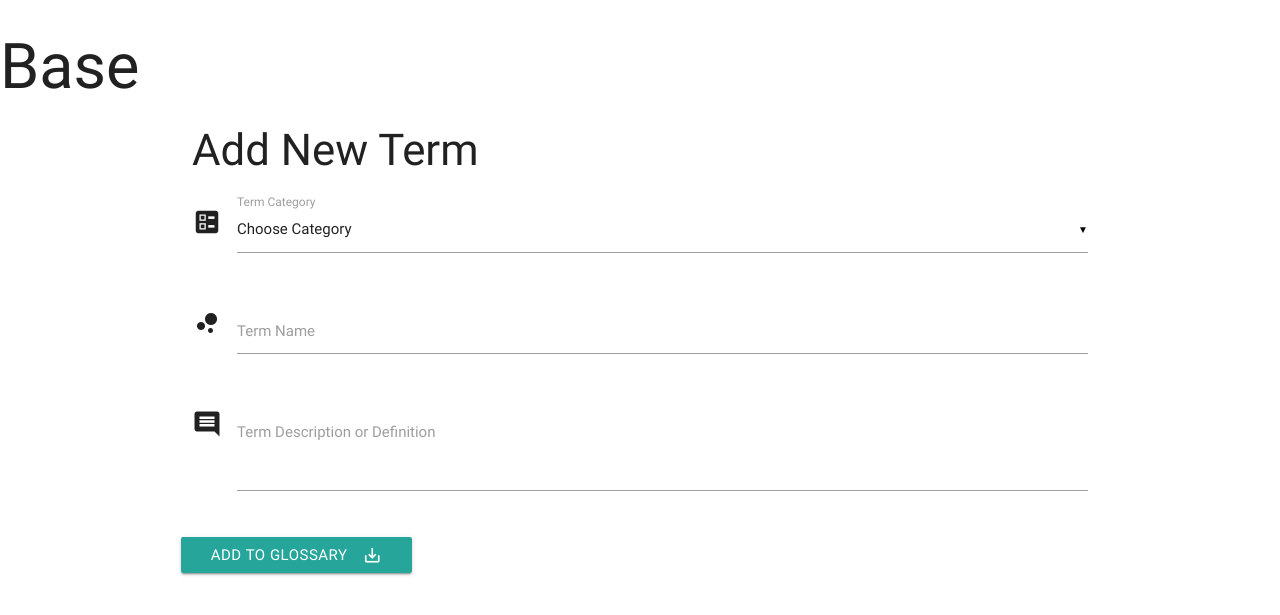
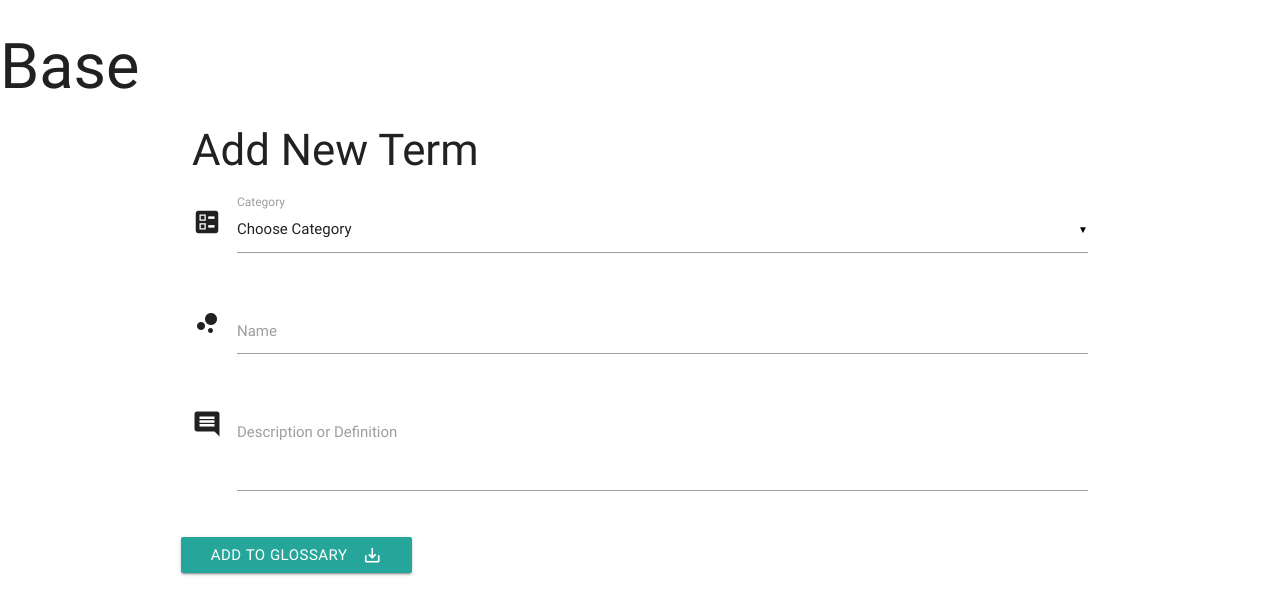
Before and after one commit to kescardoso/cryptopedia, a Flask app: page /add_term in a window 1280 px wide. Shown: the top 615 px of the page. Run offline with Flask 2, Linux system fonts and the light colour scheme; data that the repository does not hold is empty; some libraries are stand-ins or nearby versions.

Commit message:
Clean the code after biding and wiring up data to form

```diff
--- a/static/css/style.css
+++ b/static/css/style.css
@@ -11,7 +11,3 @@
     margin-right: 8px;
     color: grey;
 }
-
-/* fix delte button style on edit view */
-.btn-del {
-}
--- a/templates/addterm.html
+++ b/templates/addterm.html
@@ -17,7 +17,7 @@
                     <option value="{{cat.category_name}}">{{cat.category_name}}</option>
                 {% endfor %}
             </select>
-                <label>Term Category</label>
+                <label>Category</label>
             </div>
         </div>
 
@@ -26,7 +26,7 @@
             <div class="input-field col s12">
                 <i class="material-icons prefix">bubble_chart</i>
                 <input id="term_name" name="term_name" type="text">
-                <label for="icon_prefix">Term Name</label>
+                <label for="icon_prefix">Name</label>
             </div>
         </div>
 
@@ -35,7 +35,7 @@
             <div class="input-field col s12">
                 <i class="material-icons prefix">insert_comment</i>
                 <textarea name="term_description" id="term_description" class="materialize-textarea"></textarea>
-                <label for="icon_prefix">Term Description or Definition</label>
+                <label for="icon_prefix">Description or Definition</label>
             </div>
         </div>
 
--- a/templates/terms.html
+++ b/templates/terms.html
@@ -41,7 +41,6 @@
 
         </li>
         {% endfor %}
-
     </ul>
 
 {% endblock %}
```
Also changed, not shown: app.py (+6 -9 lines).
